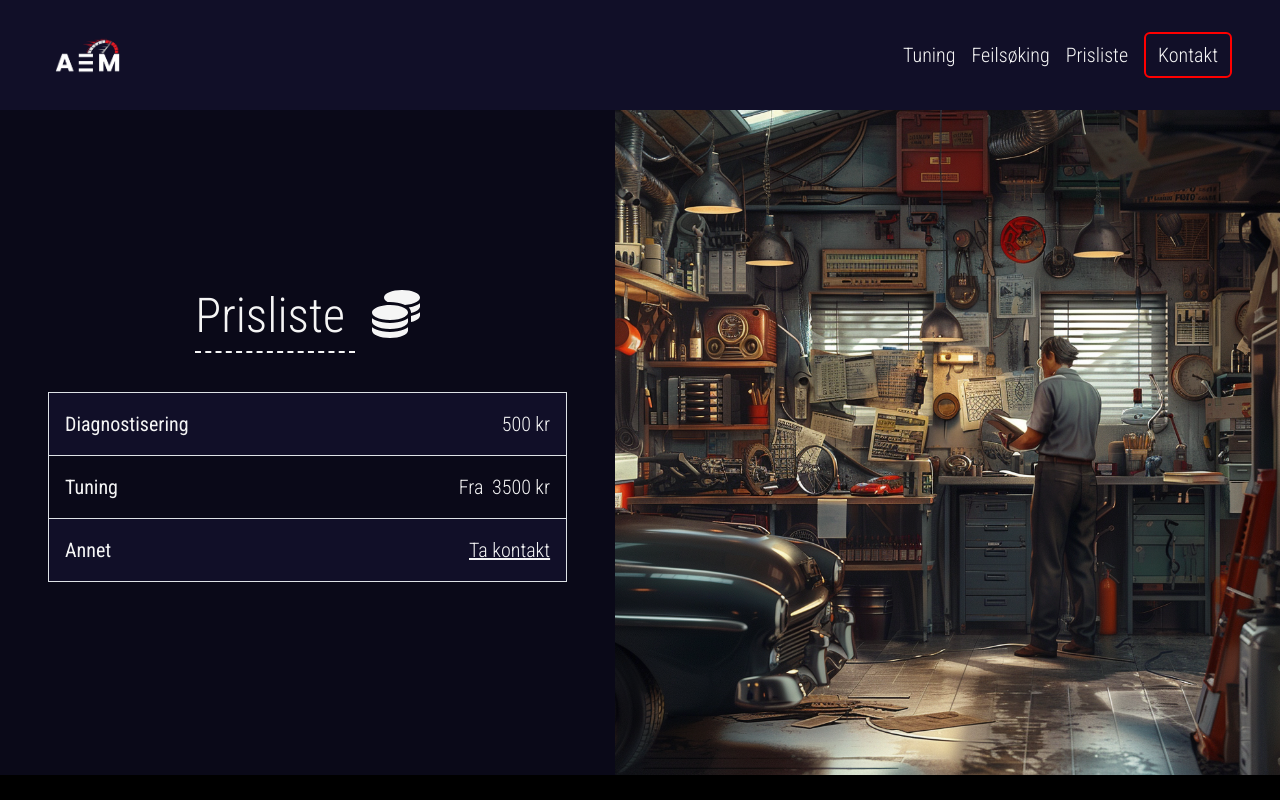
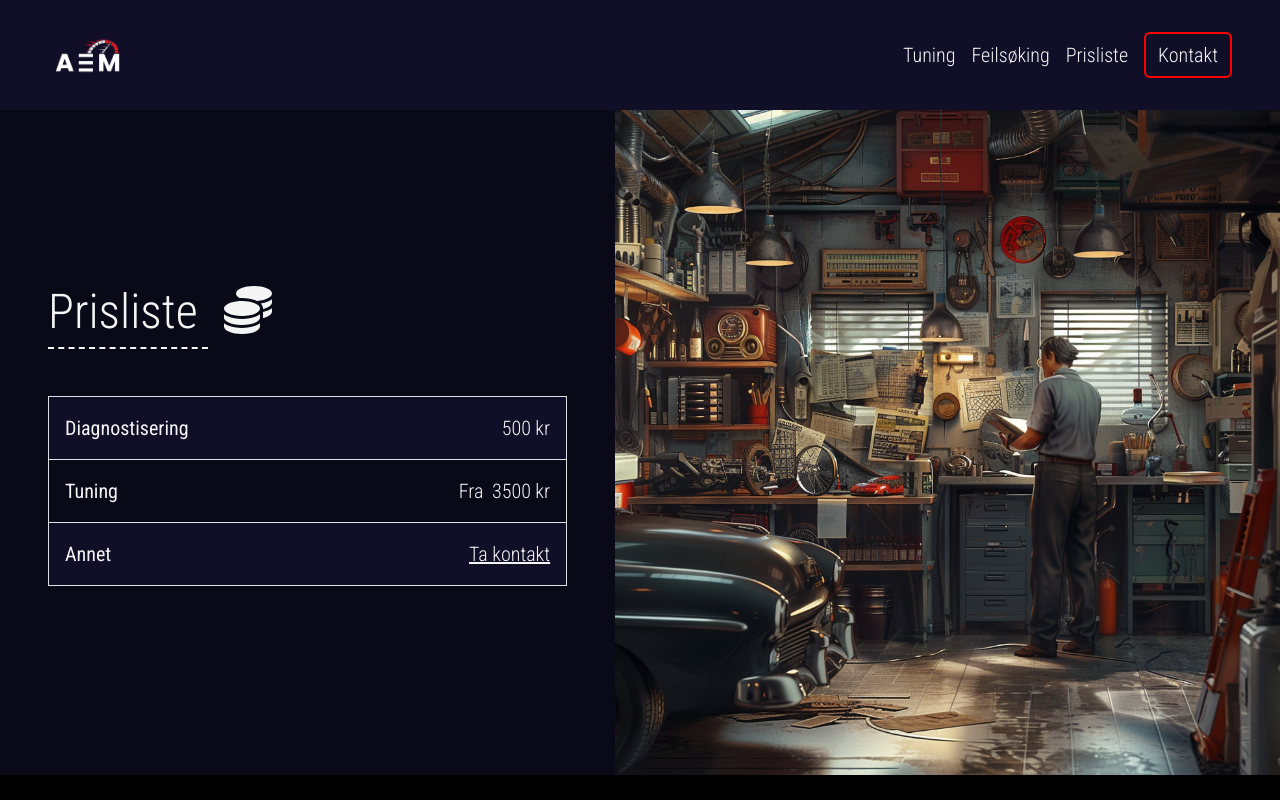
Before and after one commit to Queenen/AEM, a React (Create React App) app: page /prisliste in a window 1280 px wide. Shown: the top 800 px of the page. Built offline with nearby package versions, Linux system fonts and the light colour scheme.

Commit message:
styling improvements

```diff
--- a/src/pages/PriceListPage/index.jsx
+++ b/src/pages/PriceListPage/index.jsx
@@ -9,10 +9,10 @@ function priceList(){
     <div className="flex-grow-1 col-md-6 col-lg-4 order-md-2">
         <img src={`${process.env.PUBLIC_URL}/images/workshop.png`} alt="man standing inside a workshop" id="priceListImg" />
         </div>
-        <section id="prices" className="bg-secondary p-4 p-sm-5 flex-grow-1 col-md-auto d-flex flex-column align-items-md-center justify-content-md-center">
-            <h1 className="display-5 mb-0 text-light dashedUnderline" style={{ textUnderlineOffset: "20px" }}>Prisliste <span><FontAwesomeIcon icon={faCoins} size="1x" className="ms-3" /></span></h1>
+        <section id="prices" className="bg-secondary p-4 p-sm-5 flex-grow-1 col-md-auto d-flex flex-column justify-content-md-center">
+            <h1 className="display-5 text-light dashedUnderline" style={{ textUnderlineOffset: "20px" }}>Prisliste <span><FontAwesomeIcon icon={faCoins} size="1x" className="ms-3" /></span></h1>
 
-            <table class="table border border-1 mt-4 mt-sm-5 order-md-1">
+            <table class="table border border-1 mt-5 order-md-1">
   <tbody>
     <tr>
       <td className="bg-primary text-light fs-5 p-3">Diagnostisering</td>
--- a/src/pages/TroubleshootPage/index.scss
+++ b/src/pages/TroubleshootPage/index.scss
@@ -1,5 +1,5 @@
 #tuning #troubleshoot {
-  min-height: 34rem;
+  min-height: 38rem;
   width: 100%;
   background-repeat: no-repeat;
   background-position: 100% 30%;
```
